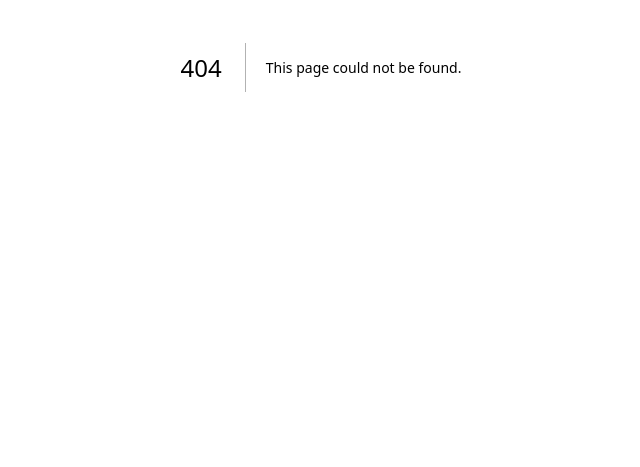
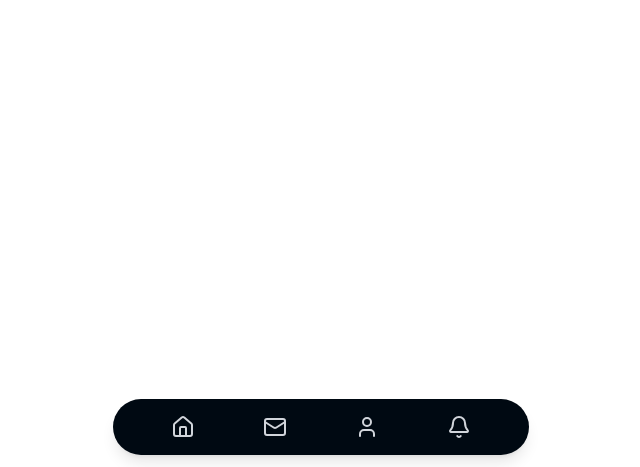
Before and after one commit to codersforcauses/intermediate_team_2, a Next.js app in the folder client/: page /layouts/docklayout in a window 1280 px wide. Before the commit this address had no page. Shown: the part 333-800 px from the top of the page, without its empty margins (319-959 px from the left). Built offline with nearby package versions, Linux system fonts and the light colour scheme.

Commit message:
created new layout to have reusable bottom overlay

```diff
--- /dev/null
+++ b/client/src/pages/layouts/docklayout.tsx
@@ -0,0 +1,52 @@
+import { Bell, Home, Mail, User } from "lucide-react";
+import Link from "next/link";
+
+// this layout takes a children prop and bottomoverlay
+// whichever page uses DockLayout can **OPTIONALLY** declare an element to sit above the NAV bar
+
+type DockLayoutProps = {
+  children: React.ReactNode;
+  bottomOverlay?: React.ReactNode;
+};
+
+export default function DockLayout({
+  children,
+  bottomOverlay,
+}: DockLayoutProps) {
+  return (
+    <>
+      <main className="pb-24">{children}</main>
+
+      {bottomOverlay && (
+        <div className="fixed bottom-20 left-0 right-0 z-40 px-4">
+          {bottomOverlay}
+        </div>
+      )}
+
+      <nav className="fixed bottom-0 left-0 right-0 z-50">
+        <div className="mx-auto max-w-md px-4 pb-3">
+          <div className="flex items-center justify-around rounded-full bg-[#000912] px-6 py-4 shadow-lg">
+            <Link href="/home" className="text-gray-300 hover:text-white">
+              <Home className="h-6 w-6" />
+            </Link>
+
+            <Link href="/messages" className="text-gray-300 hover:text-white">
+              <Mail className="h-6 w-6" />
+            </Link>
+
+            <Link href="/profile" className="text-gray-300 hover:text-white">
+              <User className="h-6 w-6" />
+            </Link>
+
+            <Link
+              href="/notifications"
+              className="text-gray-300 hover:text-white"
+            >
+              <Bell className="h-6 w-6" />
+            </Link>
+          </div>
+        </div>
+      </nav>
+    </>
+  );
+}
```
